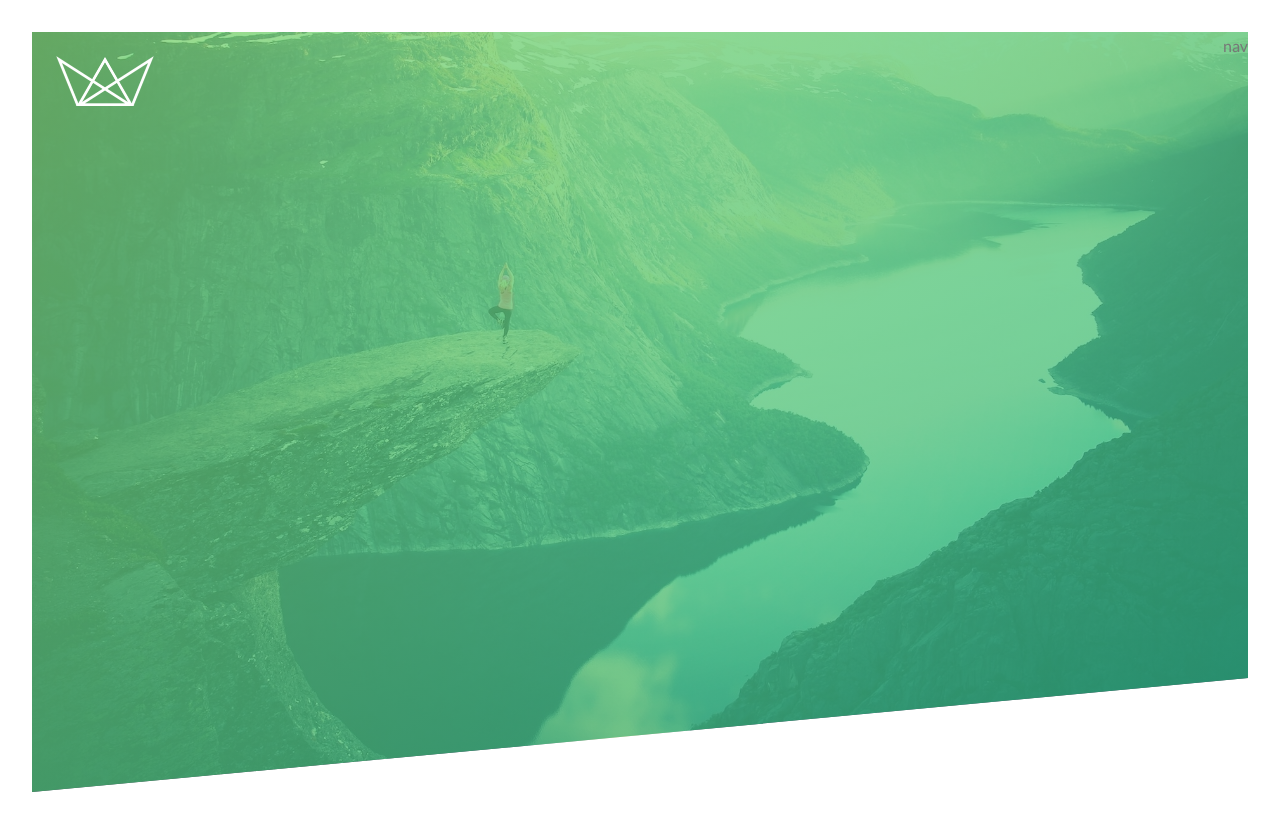
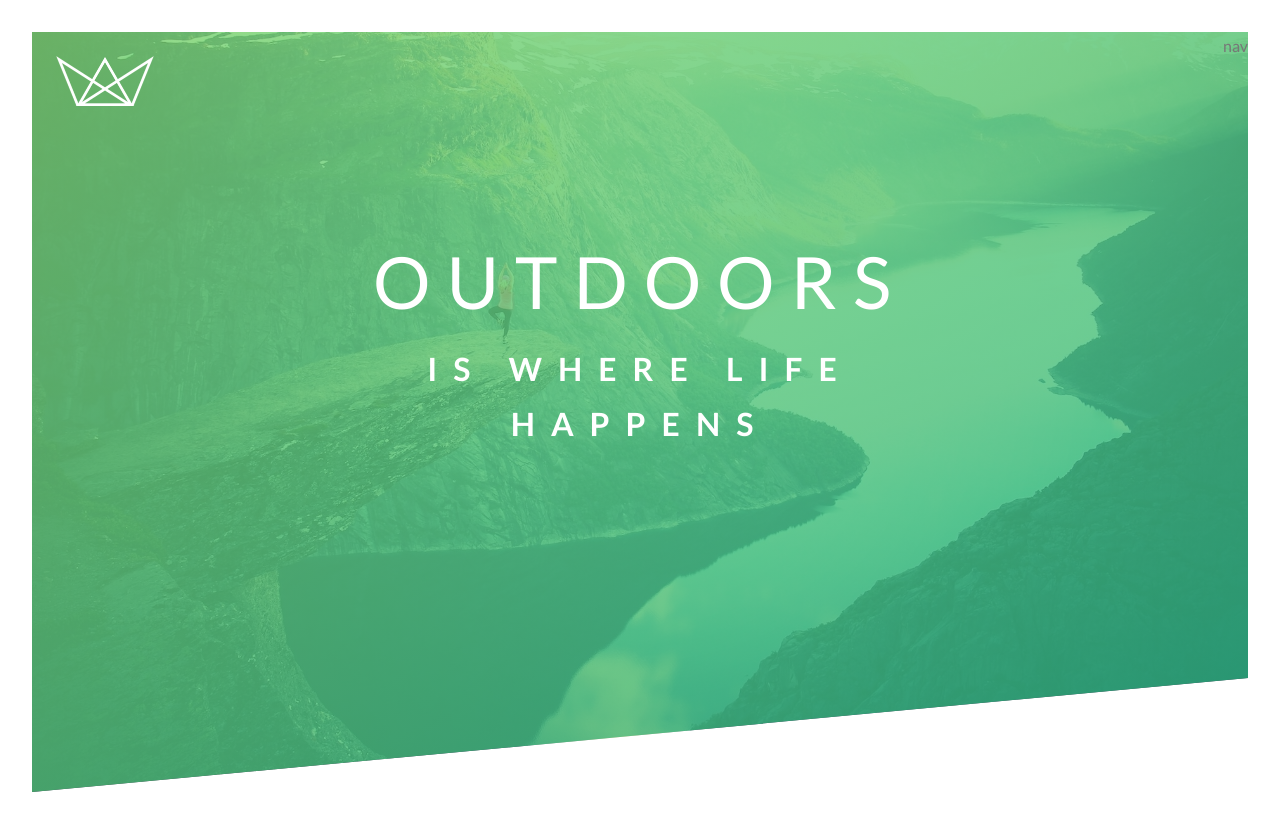
Before and after one commit to pedrotigre/nextjs-css-practice-1, a Next.js app: page / in a window 1280 px wide. Shown: the top 830 px of the page. Built offline with nearby package versions, Linux system fonts and the light colour scheme.

Commit message:
Heading text fixed

```diff
--- a/components/background.js
+++ b/components/background.js
@@ -6,7 +6,7 @@ export default function Background() {
   return (
     <div className={classes.clipPath}>
       <Nav />
-      <div style={{ position: 'absolute', top: '1.5rem', left: '1.5rem' }}>
+      <div className={classes.logo}>
         <Image alt='Logo' src='/images/logo-white.png' width={98} height={50} />
       </div>
       <div className={classes.bgGradient}>
--- a/components/background.module.css
+++ b/components/background.module.css
@@ -1,15 +1,20 @@
+.logo {
+  position: absolute;
+  top: 1.5rem;
+  left: 1.5rem;
+}
+
 .bgWrap {
   position: relative;
   height: 95vh;
-  width: 100%;
   z-index: -1;
 }
 
 .bgGradient {
   background: linear-gradient(
     to right bottom,
-    rgba(126, 213, 111, 0.75),
-    rgba(40, 180, 133, 0.75)
+    rgba(126, 213, 111, 0.8),
+    rgba(40, 180, 133, 0.8)
   );
   height: 95vh;
 }
@@ -17,19 +22,22 @@
 .bgText {
   color: #fff;
   text-transform: uppercase;
+  text-align: center;
   letter-spacing: 1rem;
-  /* position: absolute;
-  right: 30%; */
+  position: absolute;
+  left: 50%;
+  top: 40%;
+  transform: translate(-50%, -50%);
 }
 
 .headingPrimaryMain {
-  /* top: 50%; */
+  display: block;
   font-size: 4.5rem;
   font-weight: 500;
 }
 
 .headingPrimarySub {
-  /* top: 60%; */
+  display: block;
   font-size: 2rem;
 }
 
--- a/pages/_document.js
+++ b/pages/_document.js
@@ -2,11 +2,11 @@ import { Html, Head, Main, NextScript } from 'next/document';
 
 export default function Document() {
   return (
-    <Html>
+    <Html lang='en'>
       <Head>
         <link
-          href="https://fonts.googleapis.com/css?family=Lato:100,300,400,700,900&display=optional"
-          rel="stylesheet"
+          href='https://fonts.googleapis.com/css?family=Lato:100,300,400,700,900&display=optional'
+          rel='stylesheet'
         />
       </Head>
       <body>
```
